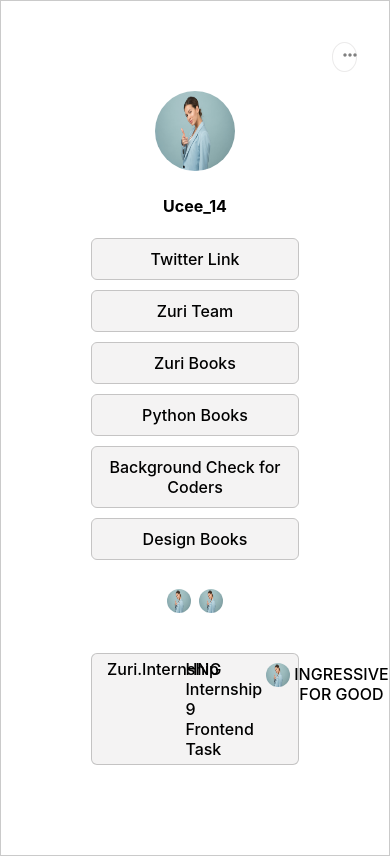
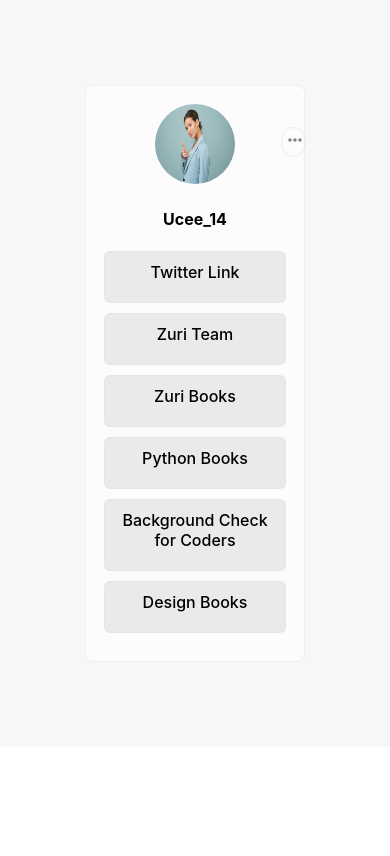
Before and after one commit to Yhucee14/zuri-one, a React (Create React App) app: page / in a window 390 px wide. Built offline with nearby package versions, Linux system fonts and the light colour scheme.

Commit message:
Added media queries for mobile devices

```diff
--- a/src/App.css
+++ b/src/App.css
@@ -7,26 +7,35 @@
     width: 5%;
 }
 
-@media screen and (max-width: 950px) {
+@media screen and (max-width: 650px) {
+.logo {
+    display: none;
+}
 
 .container{
-        padding: 90px;
-        border: 1px solid #8080806b;
+    padding: 85px;
+    background: #bbb9b91e;
+    }
+
+.inner-cont{
+    background: #ffffffa4;
+    padding: 18px;
+    border: 1px solid #a8a3a327;
+    border-radius: 7px;
     }
 
 .menu-icons {
     display: block;
-    border: 1px solid #a8a3a33b;
+    border: 1px solid #a8a3a327;
     border-radius: 50%;
     position: absolute;
-    left: 85%;
-    top: 5%;
+    left: 72%;
+    top: 15%;
     padding: 2px;
-
     }
 
 #dot {
-    margin-left: 5px;
+    margin-left: 1px;
 }
 
 }
--- a/src/App.js
+++ b/src/App.js
@@ -11,7 +11,8 @@
 
 function App() {
   return (
-    <div className='container'>
+    <main className='container'>
+      <div className='inner-cont' >
 
       <Profile />
       <Button />
@@ -21,9 +22,10 @@
       <div className='menu-icons'>
         <BiDotsHorizontalRounded  size={20} color='grey' id='dot'/>
       </div>
+      </div>
 
 
-    </div>
+    </main>
   );
 }
 
--- a/src/components/Button-links/Button.css
+++ b/src/components/Button-links/Button.css
@@ -11,8 +11,8 @@
     padding: 10px;
     margin-bottom: 10px;
     border-radius: 6px;
-    background: rgba(168, 163, 163, 0.13);
-    border: 0.5px solid rgb(197, 196, 196);
+    background: rgba(168, 163, 163, 0.199);
+    border: 0.2px solid rgba(197, 196, 196, 0.151);
     text-decoration: none;
 }
 
@@ -20,3 +20,15 @@
     background: rgba(67, 67, 70, 0.336);
     color: black;
 }
+
+@media screen and (max-width: 950px) {
+.btn-cont a{
+    padding-bottom: 20px;
+    }
+}
+
+.btn-cont a:hover {
+    background: #43434656;
+    color: black;
+    border: 0.5px solid #525151b2;
+}
--- a/src/components/Footer/Footer.css
+++ b/src/components/Footer/Footer.css
@@ -32,3 +32,9 @@
     width: 40%;
 
 }
+
+@media screen and (max-width: 950px) {
+    .footer {
+        display: none;
+    }
+}
--- a/src/components/logo-cont/Logo.css
+++ b/src/components/logo-cont/Logo.css
@@ -9,3 +9,9 @@
     margin-top: 25px;
     text-align: center;
 }
+
+@media screen and (max-width: 950px) {
+    .Logo {
+        display: none;
+    }
+}
```
